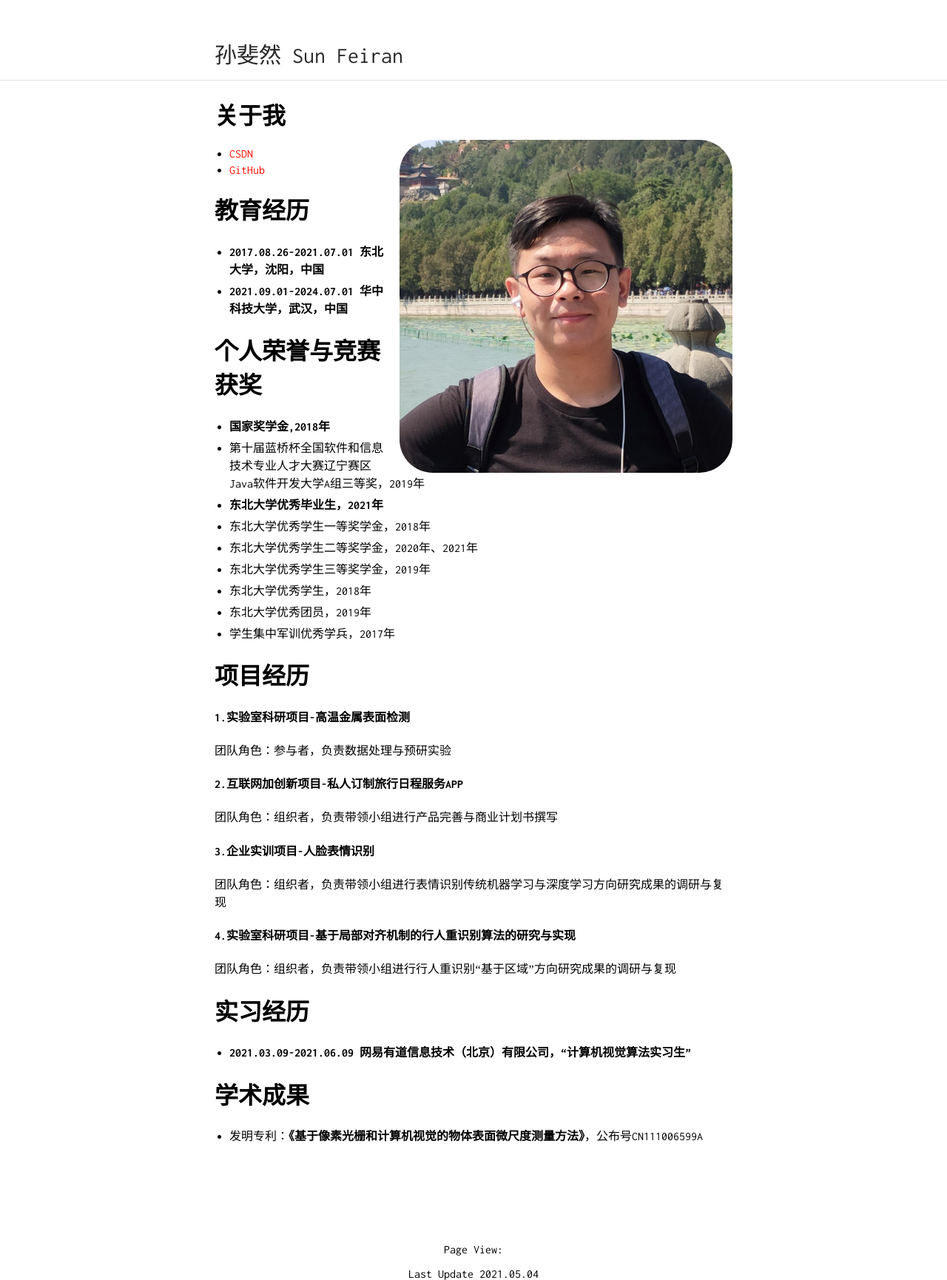
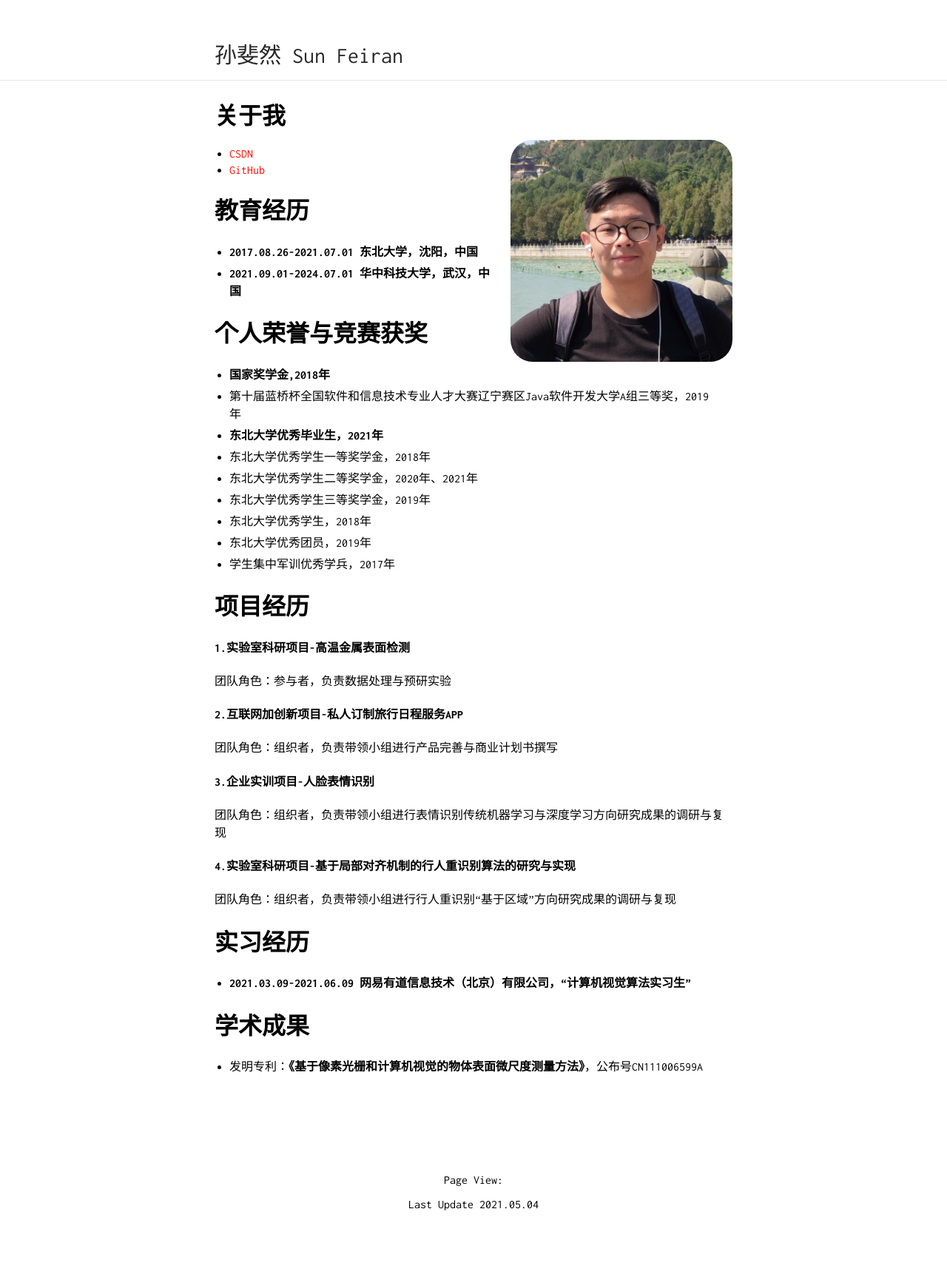
Before and after one commit to OrientTraveller/OrientTraveller.github.io, a Jekyll site: the page built from index.md, in a window 1280 px wide. Shown: the whole page at 74% size. Built offline with Jekyll 4.4.1, drawn with Linux system fonts in a browser that asks for light colours; our own code applies the rules of GitHub Pages for plain Markdown files; comment, search, counter and statistics services are not loaded; after the commit the page ends 1636 px from its top, so only the background shows below that.

Commit message:
Update vars.scss

```diff
--- a/_sass/vars.scss
+++ b/_sass/vars.scss
@@ -3,7 +3,7 @@
  */
 
 $accent: #FF0F00;
-$image-size: 300px;
+$image-size: 200px;
 
 /*
  * Build Variables, don't touch
```
